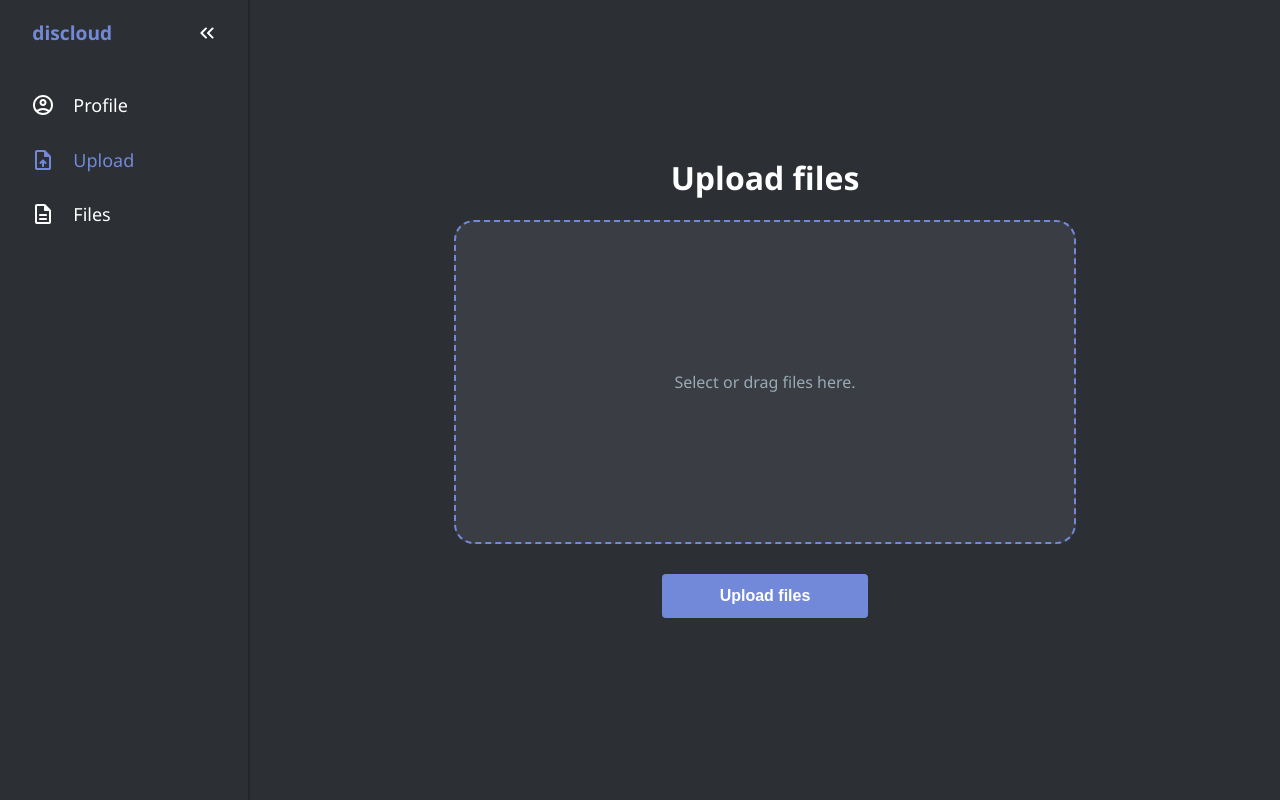
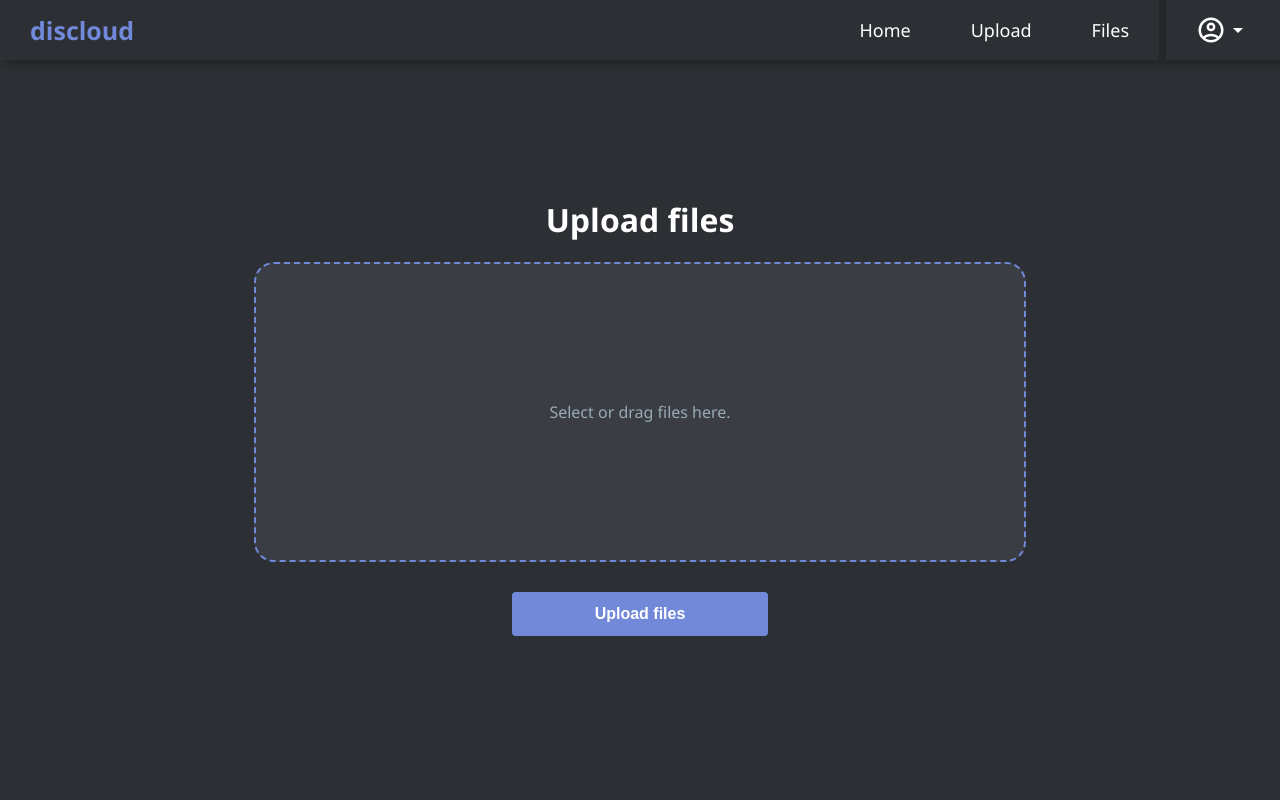
Before and after one commit to SudiMango/Discord-Storage-Website, a Python web app: template templates/upload.html in a window 1280 px wide. Run offline with Jinja, Linux system fonts and the light colour scheme; the template is opened without the code that fills it: most values are stand-ins (such as "Sample title", 1, 10 or a date in 2020).

Commit message:
fixed navbar for upload and files page

```diff
--- a/routes.py
+++ b/routes.py
@@ -133,7 +133,7 @@ async def files_view():
         items = db.collection(session["user"]).document("fileinfo").get().to_dict()
         sorted_items = dict(sorted(items.items(), key=lambda x: int(x[0]), reverse=True))
 
-        return await render_template("files_list.html", items=sorted_items)
+        return await render_template("files_list.html", items=sorted_items, user_email=session["user"])
 
     return await render_template("home.html")
 
--- a/static/css/upload.css
+++ b/static/css/upload.css
@@ -35,6 +35,7 @@ main {
     text-align: center;
     display: flex;
     flex-direction: column;
+    height: calc(100vh - 60px);
 }
 
 #upload-btn {
--- a/templates/upload.html
+++ b/templates/upload.html
@@ -4,39 +4,82 @@
         <meta name="viewport" content="width=device-width, initial-scale=1.0">
         <title>Upload</title>
         <link rel="stylesheet" href="static/css/upload.css">
-        <link rel="stylesheet" href="static/css/sidebar.css">
-        <script type="text/javascript" src="static/js/sidebar.js" defer></script>
+        <link rel="stylesheet" href="static/css/navbar.css">
+        <script type="text/javascript" src="static/js/navbar.js" defer></script>
         <script type="text/javascript" src="static/js/upload.js" defer></script>
     </head>
     <body>
-        <nav id="sidebar">
-            <ul>
-                <li>
-                    <span class="logo">discloud</span>
-                    <button onclick=toggleSidebar() id="toggle-btn">
-                        <svg xmlns="http://www.w3.org/2000/svg" height="24px" viewBox="0 -960 960 960" width="24px" fill="#e8eaed"><path d="m313-480 155 156q11 11 11.5 27.5T468-268q-11 11-28 11t-28-11L228-452q-6-6-8.5-13t-2.5-15q0-8 2.5-15t8.5-13l184-184q11-11 27.5-11.5T468-692q11 11 11 28t-11 28L313-480Zm264 0 155 156q11 11 11.5 27.5T732-268q-11 11-28 11t-28-11L492-452q-6-6-8.5-13t-2.5-15q0-8 2.5-15t8.5-13l184-184q11-11 27.5-11.5T732-692q11 11 11 28t-11 28L577-480Z"/></svg>
-                    </button>
+        <nav>
+            <ul class="sidebar">
+                <li onclick=hideSidebar()>
+                    <a href="#">
+                        <svg xmlns="http://www.w3.org/2000/svg" height="26px" viewBox="0 -960 960 960" width="26px" fill="#FFFFFF"><path d="m256-200-56-56 224-224-224-224 56-56 224 224 224-224 56 56-224 224 224 224-56 56-224-224-224 224Z"/></svg>
+                    </a>
+                </li>
+                <li><a href="/">Home</a></li>
+                <li><a href="/upload">Upload</a></li>
+                <li><a href="/files">Files</a></li>
+                <li class="profile" onclick="toggleProfile('{{user_email}}', 'm')">
+                    <a href="#">
+                        <svg xmlns="http://www.w3.org/2000/svg" height="30px" viewBox="0 -960 960 960" width="30px" fill="#FFFFFF"><path d="M234-276q51-39 114-61.5T480-360q69 0 132 22.5T726-276q35-41 54.5-93T800-480q0-133-93.5-226.5T480-800q-133 0-226.5 93.5T160-480q0 59 19.5 111t54.5 93Zm246-164q-59 0-99.5-40.5T340-580q0-59 40.5-99.5T480-720q59 0 99.5 40.5T620-580q0 59-40.5 99.5T480-440Zm0 360q-83 0-156-31.5T197-197q-54-54-85.5-127T80-480q0-83 31.5-156T197-763q54-54 127-85.5T480-880q83 0 156 31.5T763-763q54 54 85.5 127T880-480q0 83-31.5 156T763-197q-54 54-127 85.5T480-80Zm0-80q53 0 100-15.5t86-44.5q-39-29-86-44.5T480-280q-53 0-100 15.5T294-220q39 29 86 44.5T480-160Zm0-360q26 0 43-17t17-43q0-26-17-43t-43-17q-26 0-43 17t-17 43q0 26 17 43t43 17Zm0-60Zm0 360Z"/></svg>
+                        <svg id="arrow-m" xmlns="http://www.w3.org/2000/svg" height="24px" viewBox="0 -960 960 960" width="24px" fill="#FFFFFF"><path d="M480-360 280-560h400L480-360Z"/></svg>
+                    </a>
+                </li>
+                <li id="to-hide">
+                    <div class="profile-nouser-m">
+                        <ul class="p-view-m">
+                            <li><a href="/login">Login</a></li>
+                            <li class="line"></li>
+                            <li><a href="/signup">Sign up</a></li>
+                        </ul>
+                    </div>
                 </li>
                 <li>
-                    <a href="profile">
-                        <svg xmlns="http://www.w3.org/2000/svg" height="24px" viewBox="0 -960 960 960" width="24px" fill="#e8eaed"><path d="M234-276q51-39 114-61.5T480-360q69 0 132 22.5T726-276q35-41 54.5-93T800-480q0-133-93.5-226.5T480-800q-133 0-226.5 93.5T160-480q0 59 19.5 111t54.5 93Zm246-164q-59 0-99.5-40.5T340-580q0-59 40.5-99.5T480-720q59 0 99.5 40.5T620-580q0 59-40.5 99.5T480-440Zm0 360q-83 0-156-31.5T197-197q-54-54-85.5-127T80-480q0-83 31.5-156T197-763q54-54 127-85.5T480-880q83 0 156 31.5T763-763q54 54 85.5 127T880-480q0 83-31.5 156T763-197q-54 54-127 85.5T480-80Zm0-80q53 0 100-15.5t86-44.5q-39-29-86-44.5T480-280q-53 0-100 15.5T294-220q39 29 86 44.5T480-160Zm0-360q26 0 43-17t17-43q0-26-17-43t-43-17q-26 0-43 17t-17 43q0 26 17 43t43 17Zm0-60Zm0 360Z"/></svg>
-                        <span>Profile</span>
+                    <div class="profile-withuser-m">
+                        <ul class="p-view-m">
+                            <li><span>Hi, {{user_email}}!</span></li>
+                            <li><a href="/profile">Profile</a></li>
+                            <li class="line"></li>
+                            <li><a href="/logout">Log out</a></li>
+                        </ul>
+                    </div>
+                </li>
+            </ul>
+
+            <ul class="top">
+                <li><a class="logo" href="/">discloud</a></li>
+                <li class="hideOnMobile"><a href="/">Home</a></li>
+                <li class="hideOnMobile"><a href="/upload">Upload</a></li>
+                <li class="hideOnMobile"><a href="/files">Files</a></li>
+                <li class="profile hideOnMobile" onclick="toggleProfile('{{user_email}}', 'd')">
+                    <a href="#">
+                        <svg xmlns="http://www.w3.org/2000/svg" height="30px" viewBox="0 -960 960 960" width="30px" fill="#FFFFFF"><path d="M234-276q51-39 114-61.5T480-360q69 0 132 22.5T726-276q35-41 54.5-93T800-480q0-133-93.5-226.5T480-800q-133 0-226.5 93.5T160-480q0 59 19.5 111t54.5 93Zm246-164q-59 0-99.5-40.5T340-580q0-59 40.5-99.5T480-720q59 0 99.5 40.5T620-580q0 59-40.5 99.5T480-440Zm0 360q-83 0-156-31.5T197-197q-54-54-85.5-127T80-480q0-83 31.5-156T197-763q54-54 127-85.5T480-880q83 0 156 31.5T763-763q54 54 85.5 127T880-480q0 83-31.5 156T763-197q-54 54-127 85.5T480-80Zm0-80q53 0 100-15.5t86-44.5q-39-29-86-44.5T480-280q-53 0-100 15.5T294-220q39 29 86 44.5T480-160Zm0-360q26 0 43-17t17-43q0-26-17-43t-43-17q-26 0-43 17t-17 43q0 26 17 43t43 17Zm0-60Zm0 360Z"/></svg>
+                        <svg id="arrow" xmlns="http://www.w3.org/2000/svg" height="24px" viewBox="0 -960 960 960" width="24px" fill="#FFFFFF"><path d="M480-360 280-560h400L480-360Z"/></svg>
                     </a>
                 </li>
-                <li class="active">
-                    <a href="upload">
-                        <svg xmlns="http://www.w3.org/2000/svg" height="24px" viewBox="0 -960 960 960" width="24px" fill="#e8eaed"><path d="M440-367v127q0 17 11.5 28.5T480-200q17 0 28.5-11.5T520-240v-127l36 36q6 6 13.5 9t15 2.5q7.5-.5 14.5-3.5t13-9q11-12 11.5-28T612-388L508-492q-6-6-13-8.5t-15-2.5q-8 0-15 2.5t-13 8.5L348-388q-12 12-11.5 28t12.5 28q12 11 28 11.5t28-11.5l35-35ZM240-80q-33 0-56.5-23.5T160-160v-640q0-33 23.5-56.5T240-880h287q16 0 30.5 6t25.5 17l194 194q11 11 17 25.5t6 30.5v447q0 33-23.5 56.5T720-80H240Zm280-560v-160H240v640h480v-440H560q-17 0-28.5-11.5T520-640ZM240-800v200-200 640-640Z"/></svg>
-                        <span>Upload</span>
-                    </a>
-                </li>
-                <li>
-                    <a href="files">
-                        <svg xmlns="http://www.w3.org/2000/svg" height="24px" viewBox="0 -960 960 960" width="24px" fill="#e8eaed"><path d="M360-240h240q17 0 28.5-11.5T640-280q0-17-11.5-28.5T600-320H360q-17 0-28.5 11.5T320-280q0 17 11.5 28.5T360-240Zm0-160h240q17 0 28.5-11.5T640-440q0-17-11.5-28.5T600-480H360q-17 0-28.5 11.5T320-440q0 17 11.5 28.5T360-400ZM240-80q-33 0-56.5-23.5T160-160v-640q0-33 23.5-56.5T240-880h287q16 0 30.5 6t25.5 17l194 194q11 11 17 25.5t6 30.5v447q0 33-23.5 56.5T720-80H240Zm280-560v-160H240v640h480v-440H560q-17 0-28.5-11.5T520-640ZM240-800v200-200 640-640Z"/></svg>
-                        <span>Files</span>
-                    </a>
+                <li class="menuButton" onclick=showSidebar()>
+                    <a href="#"><svg xmlns="http://www.w3.org/2000/svg" height="26px" viewBox="0 -960 960 960" width="26px" fill="#FFFFFF"><path d="M120-240v-80h720v80H120Zm0-200v-80h720v80H120Zm0-200v-80h720v80H120Z"/></svg></a>
                 </li>
             </ul>
+
+            <div class="profile-nouser hideOnMobile">
+                <ul class="p-view">
+                    <li><a href="/login">Login</a></li>
+                    <li class="line"></li>
+                    <li><a href="/signup">Sign up</a></li>
+                </ul>
+            </div>
+
+            <div class="profile-withuser hideOnMobile">
+                <ul class="p-view">
+                    <li><span>Hi, {{user_email}}!</span></li>
+                    <li><a href="/profile">Profile</a></li>
+                    <li class="line"></li>
+                    <li><a href="/logout">Log out</a></li>
+                </ul>
+            </div>
         </nav>
+
         <main>
             <h1>Upload files</h1>
             <div id="drop-area">
```
Also changed, not shown: static/css/files_list.css (+20 -3 lines), templates/file_view.html (deleted, +0 -20 lines), templates/files_list.html (+66 -35 lines).
